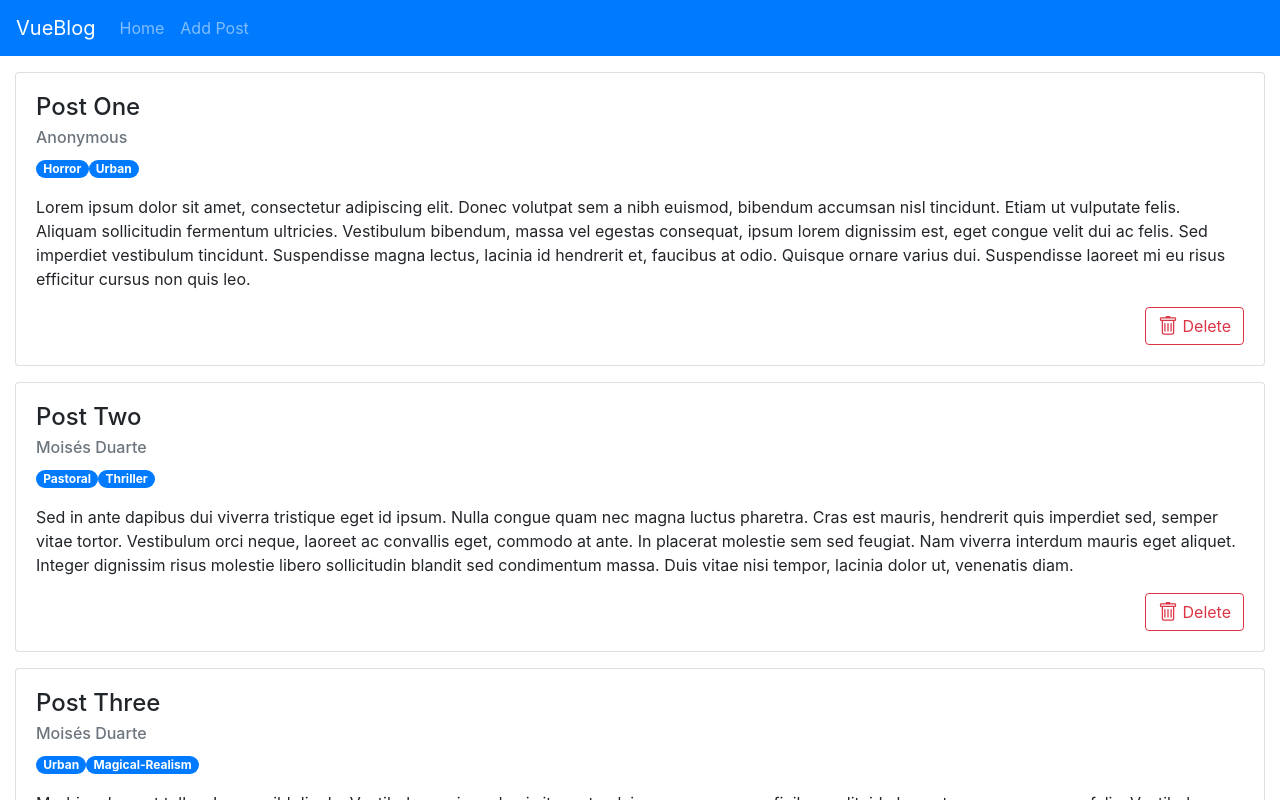
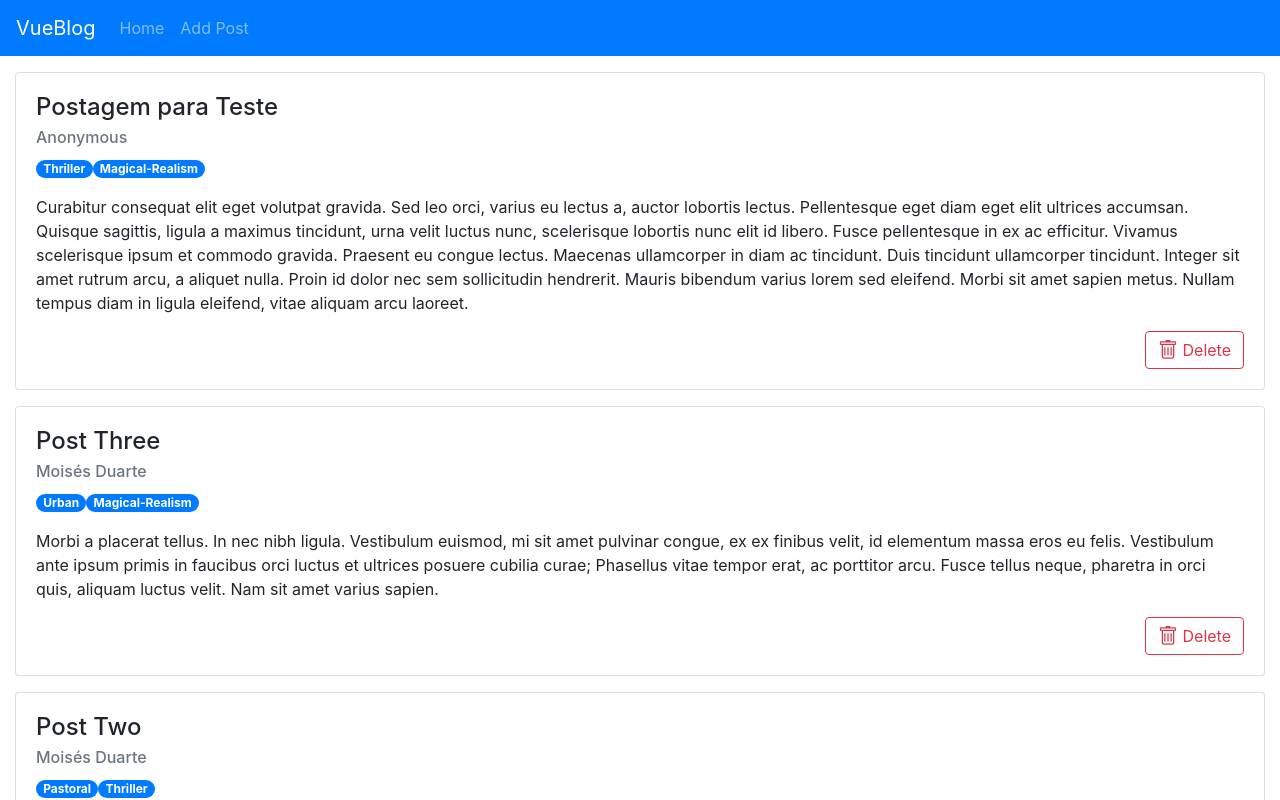
Before and after one commit to MoisesDuarte/vue-blog, a Vue app: page /#/ in a window 1280 px wide. Shown: the top 800 px of the page. Built offline with nearby package versions, Linux system fonts and the light colour scheme; data requests are answered from the project's data file.

Commit message:
Sorting posts by most recent

```diff
--- a/db.json
+++ b/db.json
@@ -29,6 +29,16 @@
         "Magical-Realism"
       ],
       "content": "Morbi a placerat tellus. In nec nibh ligula. Vestibulum euismod, mi sit amet pulvinar congue, ex ex finibus velit, id elementum massa eros eu felis. Vestibulum ante ipsum primis in faucibus orci luctus et ultrices posuere cubilia curae; Phasellus vitae tempor erat, ac porttitor arcu. Fusce tellus neque, pharetra in orci quis, aliquam luctus velit. Nam sit amet varius sapien. "
+    },
+    {
+      "title": "Postagem para Teste",
+      "author": "Anonymous",
+      "categories": [
+        "Thriller",
+        "Magical-Realism"
+      ],
+      "content": "Curabitur consequat elit eget volutpat gravida. Sed leo orci, varius eu lectus a, auctor lobortis lectus. Pellentesque eget diam eget elit ultrices accumsan. Quisque sagittis, ligula a maximus tincidunt, urna velit luctus nunc, scelerisque lobortis nunc elit id libero. Fusce pellentesque in ex ac efficitur. Vivamus scelerisque ipsum et commodo gravida. Praesent eu congue lectus. Maecenas ullamcorper in diam ac tincidunt. Duis tincidunt ullamcorper tincidunt. Integer sit amet rutrum arcu, a aliquet nulla. Proin id dolor nec sem sollicitudin hendrerit. Mauris bibendum varius lorem sed eleifend. Morbi sit amet sapien metus. Nullam tempus diam in ligula eleifend, vitae aliquam arcu laoreet. ",
+      "id": 4
     }
   ]
 }
--- a/src/components/BlogPostList.vue
+++ b/src/components/BlogPostList.vue
@@ -18,7 +18,7 @@ export default {
     }
   },
   created() {
-    this.Axios.get('http://localhost:3000/posts')
+    this.Axios.get('http://localhost:3000/posts?_sort=id&_order=desc')
     .catch(err => {
       console.log(err);
     })
```
